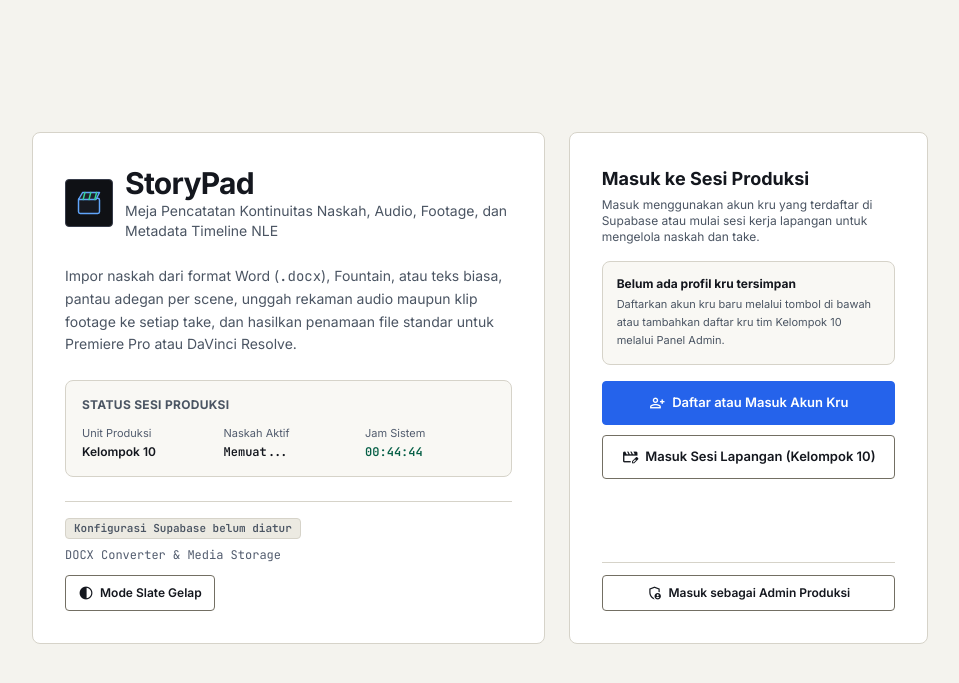
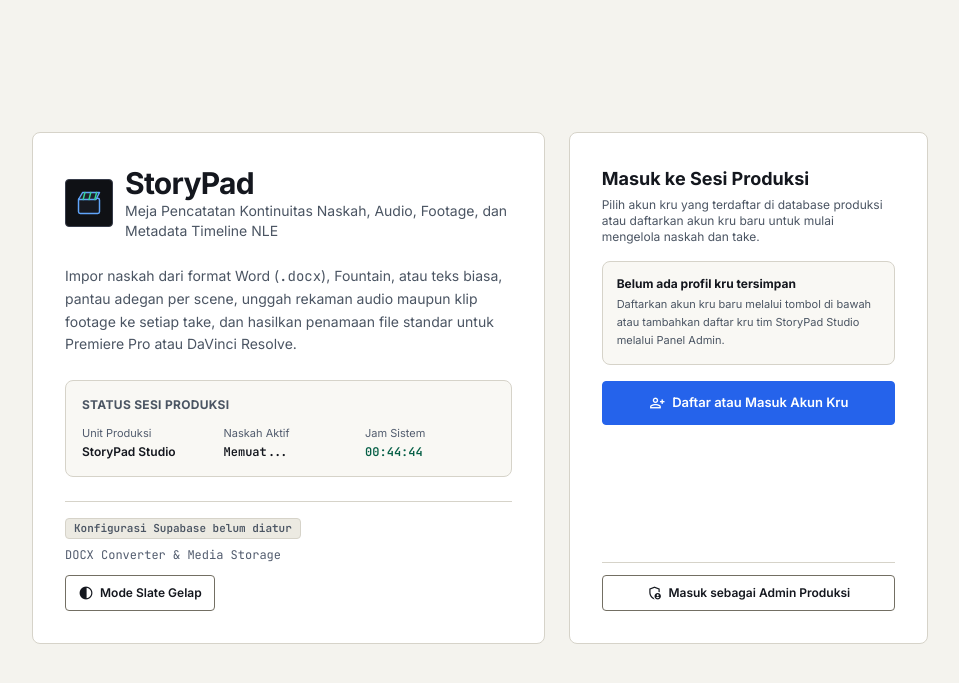
Before and after one commit to aovrewithhisthing/storypad, a PHP site: page / in a window 1280 px wide. Shown: the top 683 px of the page, without its empty margins (160-1119 px from the left). Run offline with PHP 8.4, Linux system fonts and the light colour scheme; some libraries are stand-ins or nearby versions.

Commit message:
chore(softlaunch): remove demo elements and standardize StoryPad Studio identity

```diff
--- a/api/admin.php
+++ b/api/admin.php
@@ -89,8 +89,8 @@ if ($action === 'save_crew') {
     $fullName = trim((string) ($payload['full_name'] ?? ''));
     $email = trim((string) ($payload['email'] ?? ''));
     $roleTitle = trim((string) ($payload['role_title'] ?? 'Script Supervisor & Continuity'));
-    $studio = trim((string) ($payload['studio'] ?? ($config['studio_name'] ?? 'Kelompok 10')));
-    $prodName = trim((string) ($payload['prod_name'] ?? 'JADI?'));
+    $studio = trim((string) ($payload['studio'] ?? ($config['studio_name'] ?? 'StoryPad Studio')));
+    $prodName = trim((string) ($payload['prod_name'] ?? '-'));
     $idBadge = trim((string) ($payload['id_badge'] ?? ''));
     $personaKey = trim((string) ($payload['persona_key'] ?? ''));
 
@@ -106,7 +106,7 @@ if ($action === 'save_crew') {
     }
 
     if ($idBadge === '') {
-        $idBadge = 'K10-' . random_int(100, 999);
+        $idBadge = 'SP-' . random_int(100, 999);
     }
 
     $words = preg_split('/\s+/', $fullName) ?: [];
--- a/api/config.js
+++ b/api/config.js
@@ -7,7 +7,7 @@ module.exports = (req, res) => {
   res.setHeader('Cache-Control', 'no-store');
   res.status(200).json({
     ok: true,
-    studioName: process.env.STORYPAD_STUDIO_NAME || 'Kelompok 10',
+    studioName: process.env.STORYPAD_STUDIO_NAME || 'StoryPad Studio',
     supabase: {
       url: process.env.SUPABASE_URL || '',
       anonKey: process.env.SUPABASE_ANON_KEY || '',
--- a/api/media.php
+++ b/api/media.php
@@ -179,7 +179,7 @@ try {
 
     $upsertRow = [
         'dialogue_id' => $dialogueId,
-        'project_id' => $projectId !== '' ? $projectId : 'proj-jadi',
+        'project_id' => $projectId !== '' ? $projectId : 'proj-default',
         'take_number' => $takeNumber,
         'label' => trim((string) ($payload['label'] ?? ('Take ' . str_pad((string) $takeNumber, 2, '0', STR_PAD_LEFT) . ' | CAM-A / BOOM'))),
         'tc' => trim((string) ($payload['tc'] ?? '00:00 SMPTE')),
--- a/api/supabase.php
+++ b/api/supabase.php
@@ -17,7 +17,7 @@ $action = isset($_GET['action']) && is_string($_GET['action']) ? trim($_GET['act
 if ($action === 'client_config') {
     echo json_encode([
         'ok' => true,
-        'studioName' => $config['studio_name'] ?? 'Kelompok 10',
+        'studioName' => $config['studio_name'] ?? 'StoryPad Studio',
         'supabase' => [
             'url' => $config['supabase']['url'],
             'anonKey' => $config['supabase']['anon_key'],
--- a/config/supabase.php
+++ b/config/supabase.php
@@ -38,7 +38,7 @@ $env = static function (string $key, string $default = ''): string {
 return [
     'app_name' => 'StoryPad',
     'app_version' => '4.0.0-php',
-    'studio_name' => $env('STORYPAD_STUDIO_NAME', 'Kelompok 10'),
+    'studio_name' => $env('STORYPAD_STUDIO_NAME', 'StoryPad Studio'),
     'supabase' => [
         'url' => $env('SUPABASE_URL', ''),
         'anon_key' => $env('SUPABASE_ANON_KEY', ''),
--- a/includes/session.php
+++ b/includes/session.php
@@ -50,15 +50,15 @@ function storypad_default_session(): array
         'logged_in' => false,
         'screen' => 'login',
         'persona_key' => '',
-        'active_project_id' => 'proj-jadi',
+        'active_project_id' => '',
         'theme' => 'daylight',
         'user' => [
             'name' => 'Kru Produksi',
             'initials' => 'KP',
             'roleTitle' => 'Script Supervisor & Continuity',
-            'idBadge' => 'K10-01',
-            'studio' => 'Kelompok 10',
-            'prodName' => 'JADI?',
+            'idBadge' => 'SP-01',
+            'studio' => 'StoryPad Studio',
+            'prodName' => '-',
             'email' => '',
         ],
     ];
@@ -76,12 +76,22 @@ function storypad_get_session(): array
         $_SESSION['storypad']['user'] = $defaults['user'];
     }
 
-    // Bersihkan residu sesi dummy lama apabila tersimpan di cookie sesi lama
+    // Bersihkan residu sesi dummy atau demo lama apabila tersimpan di cookie sesi lama
     $legacyEmails = ['aulia@lifelikepictures.com', 'dimas.edit@lifelikepictures.com', 'sound.rama@lifelikepictures.com'];
     $curEmail = strtolower((string) ($_SESSION['storypad']['user']['email'] ?? ''));
-    if (in_array($curEmail, $legacyEmails, true) || ($_SESSION['storypad']['active_project_id'] ?? '') === 'proj-1') {
-        $_SESSION['storypad']['active_project_id'] = 'proj-jadi';
-        if (in_array($curEmail, $legacyEmails, true)) {
+    $curStudio = (string) ($_SESSION['storypad']['user']['studio'] ?? '');
+    $curBadge = (string) ($_SESSION['storypad']['user']['idBadge'] ?? '');
+    if (
+        in_array($curEmail, $legacyEmails, true)
+        || ($_SESSION['storypad']['active_project_id'] ?? '') === 'proj-1'
+        || ($_SESSION['storypad']['active_project_id'] ?? '') === 'proj-jadi'
+        || stripos($curStudio, 'Kelompok') !== false
+        || str_starts_with($curBadge, 'K10-')
+    ) {
+        if (in_array($_SESSION['storypad']['active_project_id'] ?? '', ['proj-1', 'proj-jadi'], true)) {
+            $_SESSION['storypad']['active_project_id'] = '';
+        }
+        if (in_array($curEmail, $legacyEmails, true) || stripos($curStudio, 'Kelompok') !== false || str_starts_with($curBadge, 'K10-')) {
             $_SESSION['storypad']['user'] = $defaults['user'];
             $_SESSION['storypad']['persona_key'] = '';
         }
--- a/index.php
+++ b/index.php
@@ -21,12 +21,12 @@ $phpBoot = [
     'phpEnabled' => true,
     'appVersion' => $config['app_version'],
     'phpVersion' => PHP_VERSION,
-    'studioName' => $config['studio_name'] ?? 'Kelompok 10',
+    'studioName' => $config['studio_name'] ?? 'StoryPad Studio',
     'initialScreen' => $initialScreen,
     'loggedIn' => (bool) ($session['logged_in'] ?? false),
     'theme' => $activeTheme,
     'personaKey' => $session['persona_key'] ?? '',
-    'activeProjectId' => $session['active_project_id'] ?? 'proj-jadi',
+    'activeProjectId' => $session['active_project_id'] ?? '',
     'user' => $session['user'] ?? [],
     'adminLoggedIn' => $isAdminLoggedIn,
     'openImportOnLoad' => isset($_GET['import']) && $_GET['import'] === '1',
--- a/server.js
+++ b/server.js
@@ -40,7 +40,7 @@ const MIME_TYPES = {
 function buildBootScript() {
   const boot = {
     phpEnabled: false,
-    studioName: getEnv('STORYPAD_STUDIO_NAME', 'Kelompok 10'),
+    studioName: getEnv('STORYPAD_STUDIO_NAME', 'StoryPad Studio'),
     supabase: {
       url: getEnv('SUPABASE_URL', ''),
       anonKey: getEnv('SUPABASE_ANON_KEY', ''),
--- a/test_full_features.js
+++ b/test_full_features.js
@@ -181,7 +181,7 @@ async function runTests() {
   StoryPad.closeScriptImportModal();
 
   StoryPad.loginQuickSession();
-  assert.strictEqual(StoryPad.state.currentUser.studio, 'Kelompok 10');
+  assert.strictEqual(StoryPad.state.currentUser.studio, 'StoryPad Studio');
   StoryPad.setTheme('slate');
   assert.strictEqual(StoryPad.state.theme, 'slate');
   StoryPad.setTheme('daylight');
--- a/test_storypad.js
+++ b/test_storypad.js
@@ -36,7 +36,11 @@ const forbiddenDummyStrings = [
   'Rama Satria',
   'JanganPergi',
   'TidakPunyaWaktu',
-  'MatikanSenter'
+  'MatikanSenter',
+  'Kelompok 10',
+  'kelompok10.local',
+  'K10-01',
+  'K10-101'
 ];
 
 const sourceFilesToAudit = [
--- a/views/admin/login.php
+++ b/views/admin/login.php
@@ -132,7 +132,7 @@ $nextThemeLabel = $themeMode === 'daylight' ? 'Mode Slate Gelap' : 'Mode Kertas
         </div>
 
         <div class="pt-4 border-t flex items-center justify-between gap-2 text-xs" style="border-color: var(--border-flat); color: var(--text-muted);">
-          <span class="font-mono"><?= e($config['studio_name'] ?? 'Kelompok 10') ?></span>
+          <span class="font-mono"><?= e($config['studio_name'] ?? 'StoryPad Studio') ?></span>
           <span class="font-mono">Build <?= e($config['app_version'] ?? '4.0.0-php') ?></span>
         </div>
       </section>
@@ -175,7 +175,7 @@ $nextThemeLabel = $themeMode === 'daylight' ? 'Mode Slate Gelap' : 'Mode Kertas
                 name="email"
                 value="<?= e($submittedEmail) ?>"
                 class="sp-input"
-                placeholder="admin@kelompok10.local"
+                placeholder="admin@storypad.local"
                 autocomplete="username"
                 required
               >
--- a/views/layout/navbar.php
+++ b/views/layout/navbar.php
@@ -2,7 +2,7 @@
 declare(strict_types=1);
 
 $navUserName = $session['user']['name'] ?? 'Kru Produksi';
-$navProdName = $session['user']['prodName'] ?? 'JADI?';
+$navProdName = $session['user']['prodName'] ?? '-';
 $navHiddenClass = ($initialScreen ?? 'login') === 'login' ? ' hidden' : '';
 $navThemeLabel = ($activeTheme ?? 'daylight') === 'slate' ? 'Mode Kertas Editorial' : 'Mode Slate Gelap';
 ?>
@@ -20,7 +20,7 @@ $navThemeLabel = ($activeTheme ?? 'daylight') === 'slate' ? 'Mode Kertas Editori
         </div>
         <div class="app-nav-brand-sub min-w-0">
           <p class="font-sans text-sm font-bold text-[#F3F4F6] leading-tight truncate">StoryPad</p>
-          <p class="font-mono text-[11px] text-[#A1A9B8] truncate"><?= e($config['studio_name'] ?? 'Kelompok 10') ?></p>
+          <p class="font-mono text-[11px] text-[#A1A9B8] truncate" id="nav-studio-name"><?= e($config['studio_name'] ?? 'StoryPad Studio') ?></p>
         </div>
       </div>
 
--- a/views/partials/modals.php
+++ b/views/partials/modals.php
@@ -210,7 +210,7 @@ declare(strict_types=1);
           </div>
           <div class="flex flex-col gap-1">
             <label for="import-proj-code" class="font-sans text-[11px] font-semibold" style="color: var(--text-secondary);">Kode Proyek</label>
-            <input type="text" id="import-proj-code" class="sp-input font-mono" placeholder="Otomatis (mis. JADI-01)">
+            <input type="text" id="import-proj-code" class="sp-input font-mono" placeholder="Otomatis (mis. PRJ-01)">
           </div>
         </div>
 
@@ -221,7 +221,7 @@ declare(strict_types=1);
           </div>
           <div class="flex flex-col gap-1">
             <label for="import-proj-location" class="font-sans text-[11px] font-semibold" style="color: var(--text-secondary);">Lokasi Utama</label>
-            <input type="text" id="import-proj-location" class="sp-input" placeholder="Mis. Technopark">
+            <input type="text" id="import-proj-location" class="sp-input" placeholder="Mis. Studio Utama">
           </div>
           <div class="flex flex-col gap-1">
             <label for="import-proj-fps" class="font-sans text-[11px] font-semibold" style="color: var(--text-secondary);">Frame Rate</label>
@@ -299,7 +299,7 @@ declare(strict_types=1);
           <div class="grid grid-cols-1 sm:grid-cols-2 gap-2.5">
             <div class="flex flex-col gap-1">
               <label for="addline-character" class="font-sans text-[11px] font-semibold" style="color: var(--text-secondary);">Nama Pemeran</label>
-              <input type="text" id="addline-character" class="sp-input font-mono uppercase" placeholder="Mis. KHOIRUL">
+              <input type="text" id="addline-character" class="sp-input font-mono uppercase" placeholder="Mis. RAKA">
             </div>
             <div class="flex flex-col gap-1">
               <label for="addline-shot" class="font-sans text-[11px] font-semibold" style="color: var(--text-secondary);">Nomor Shot</label>
@@ -318,7 +318,7 @@ declare(strict_types=1);
 
         <div id="addline-action-fields" class="hidden flex flex-col gap-1">
           <label for="addline-action-content" class="font-sans text-[11px] font-semibold" style="color: var(--text-secondary);">Deskripsi Aksi / Arahan Kamera</label>
-          <textarea id="addline-action-content" rows="3" class="sp-textarea font-mono" placeholder="Mis. [SHOT: Wide shot semua anggota berkumpul di Technopark]"></textarea>
+          <textarea id="addline-action-content" rows="3" class="sp-textarea font-mono" placeholder="Mis. [SHOT: Wide shot interior lokasi utama]"></textarea>
         </div>
 
         <p id="addline-feedback" class="hidden font-sans text-xs font-medium m-0" role="alert"></p>
--- a/views/screens/login.php
+++ b/views/screens/login.php
@@ -3,7 +3,7 @@ declare(strict_types=1);
 
 $loginHidden = ($initialScreen ?? 'login') === 'login' ? '' : ' hidden';
 $loginThemeLabel = ($activeTheme ?? 'daylight') === 'slate' ? 'Mode Kertas Editorial' : 'Mode Slate Gelap';
-$studioLabel = $config['studio_name'] ?? 'Kelompok 10';
+$studioLabel = $config['studio_name'] ?? 'StoryPad Studio';
 ?>
           <!-- ========================================== -->
           <!-- LAYAR 1: SIGN-IN KRU PRODUKSI -->
@@ -76,7 +76,7 @@ $studioLabel = $config['studio_name'] ?? 'Kelompok 10';
                     Masuk ke Sesi Produksi
                   </h2>
                   <p class="font-sans text-xs mb-4" style="color: var(--text-secondary);">
-                    Masuk menggunakan akun kru yang terdaftar di Supabase atau mulai sesi kerja lapangan untuk mengelola naskah dan take.
+                    Pilih akun kru yang terdaftar di database produksi atau daftarkan akun kru baru untuk mulai mengelola naskah dan take.
                   </p>
 
                   <!-- Dynamic Registered Crew List (Empty State if 0 crew in Supabase) -->
@@ -91,11 +91,6 @@ $studioLabel = $config['studio_name'] ?? 'Kelompok 10';
                       <span class="material-symbols-outlined text-[18px]" aria-hidden="true">person_add</span>
                       <span>Daftar atau Masuk Akun Kru</span>
                     </button>
-
-                    <button class="sp-btn sp-btn-secondary w-full btn-press" id="btn-login-google" onclick="StoryPad.loginQuickSession()" type="button">
-                      <span class="material-symbols-outlined text-[18px]" aria-hidden="true">movie_edit</span>
-                      <span>Masuk Sesi Lapangan (<?= e($studioLabel) ?>)</span>
-                    </button>
                   </div>
                 </div>
 
--- a/views/screens/profile.php
+++ b/views/screens/profile.php
@@ -6,8 +6,8 @@ $u = $session['user'] ?? [];
 $uName = $u['name'] ?? 'Kru Produksi';
 $uInit = $u['initials'] ?? 'KP';
 $uRole = $u['roleTitle'] ?? 'Script Supervisor & Continuity';
-$uBadge = ($u['idBadge'] ?? 'K10-01') . ' | ' . ($u['studio'] ?? ($config['studio_name'] ?? 'Kelompok 10'));
-$uProd = $u['prodName'] ?? 'JADI?';
+$uBadge = ($u['idBadge'] ?? 'SP-01') . ' | ' . ($u['studio'] ?? ($config['studio_name'] ?? 'StoryPad Studio'));
+$uProd = $u['prodName'] ?? '-';
 ?>
           <!-- ========================================== -->
           <!-- LAYAR 6: PROFIL KRU & PENGATURAN -->
```
Also changed, not shown: index.html (+5 -10 lines), views/admin/dashboard.php (+7 -7 lines), app.js, 1 other file.
